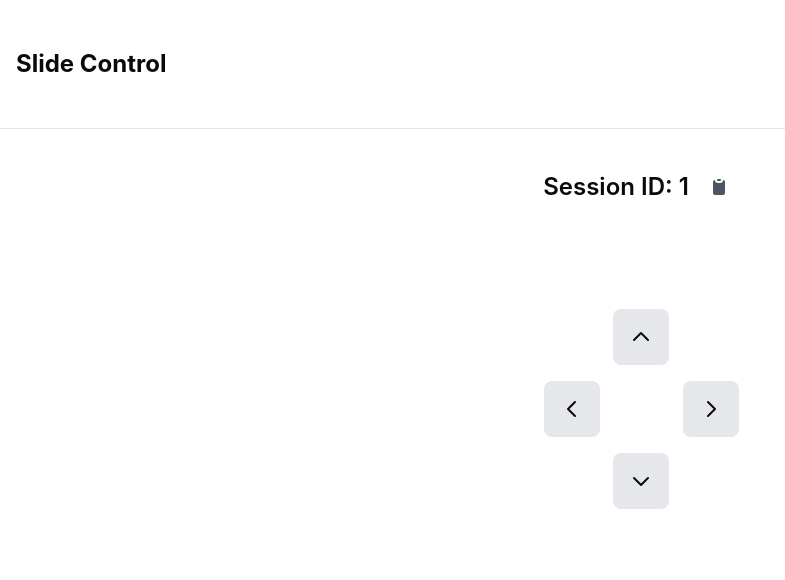
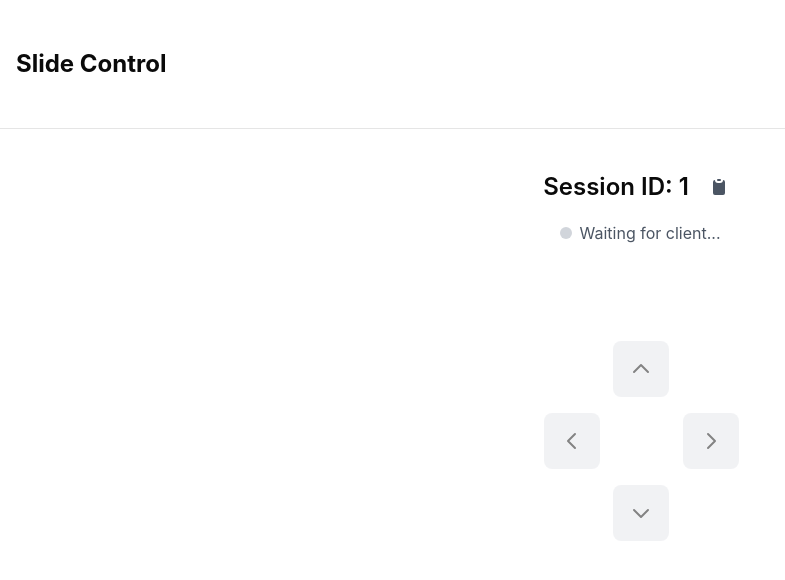
Before and after one commit to prathamesh-dukare/slides-controll, a React (Vite) app in the folder client/: page /room/1 in a window 1280 px wide. Shown: the top 580 px of the page, without its empty margins (0-785 px from the left). Built offline with nearby package versions, Linux system fonts and the light colour scheme; no server answers.

Commit message:
feat : add some microinteractions on connection page

```diff
--- a/client/src/context/SocketContext.tsx
+++ b/client/src/context/SocketContext.tsx
@@ -5,10 +5,11 @@ import { SendCommand } from "../providers/SocketProvider";
 interface SocketContextType {
   socket: Socket | null;
   roomId: string;
-  connectionStatus: string;
+  connectionMessage: string;
   createRoom: () => Promise<string | undefined>;
   connectToRoom: (roomId: string, type: "host") => (() => void) | undefined;
   sendCommand: (command: SendCommand) => void;
+  areBothConnected: boolean;
 }
 
 const SocketContext = createContext<SocketContextType | undefined>(undefined);
--- a/client/src/pages/Room.tsx
+++ b/client/src/pages/Room.tsx
@@ -8,8 +8,14 @@ import { SendCommand } from "../providers/SocketProvider";
 export default function Room() {
   const { roomId } = useParams();
   const navigate = useNavigate();
-  const { createRoom, connectToRoom, connectionStatus, socket, sendCommand } =
-    useSocket();
+  const {
+    createRoom,
+    connectToRoom,
+    connectionMessage,
+    socket,
+    sendCommand,
+    areBothConnected,
+  } = useSocket();
 
   // const [controllerType, setControllerType] = useState(
   //   controllerTypes[0].value
@@ -91,11 +97,14 @@ export default function Room() {
       <div className="flex flex-col gap-12 items-center">
         <div className="flex items-center gap-2">
           <div className="flex flex-col items-center gap-0">
-            <div className="flex items-center gap-3 rounded-md px-4 py-2">
-              <h2 className="text-2xl font-semibold">Session ID: {roomId}</h2>
+            <div className="flex flex-wrap items-center gap-3 rounded-md px-4 py-2">
+              <h2 className="text-xl sm:text-2xl font-semibold break-all">
+                Session ID: {roomId}
+              </h2>
+              {connectionMessage !== "Error: Session does not exist" && (
                 <button
                   onClick={copyRoomId}
-                className="p-2 hover:bg-gray-100 rounded-md transition-colors"
+                  className="p-2 hover:bg-gray-100 rounded-md transition-colors shrink-0"
                   title="Copy room ID"
                 >
                   {copied ? (
@@ -123,8 +132,25 @@ export default function Room() {
                     </svg>
                   )}
                 </button>
+              )}
             </div>
-            <p className="text-gray-600 mt-2">{connectionStatus}</p>
+
+            <div className="flex flex-col items-center gap-2 mt-2 ">
+              {connectionMessage !== "Error: Session does not exist" && (
+                <div className="flex items-center gap-2">
+                  <div
+                    className={`w-3 h-3 rounded-full ${
+                      areBothConnected ? "bg-green-500" : "bg-gray-300"
+                    }`}
+                  />
+                  <p className="text-gray-600">
+                    {areBothConnected ? "Connected" : "Waiting for client..."}
+                  </p>
+                </div>
+              )}
+
+              <p className="text-gray-600">{connectionMessage}</p>
+            </div>
           </div>
         </div>
 
@@ -139,7 +165,12 @@ export default function Room() {
             <div className="col-start-2">
               <button
                 onClick={() => sendCommand(SendCommand.UP)}
-                className="w-14 h-14 bg-gray-200 hover:bg-gray-300 rounded-lg flex items-center justify-center"
+                disabled={!areBothConnected}
+                className={`w-14 h-14 bg-gray-200 rounded-lg flex items-center justify-center transform active:scale-90 transition-transform ${
+                  areBothConnected
+                    ? "hover:bg-gray-300"
+                    : "opacity-50 cursor-not-allowed"
+                }`}
               >
                 <svg
                   xmlns="http://www.w3.org/2000/svg"
@@ -161,7 +192,12 @@ export default function Room() {
             <div className="col-start-1 row-start-2">
               <button
                 onClick={() => sendCommand(SendCommand.LEFT)}
-                className="w-14 h-14 bg-gray-200 hover:bg-gray-300 rounded-lg flex items-center justify-center"
+                disabled={!areBothConnected}
+                className={`w-14 h-14 bg-gray-200 rounded-lg flex items-center justify-center transform active:scale-90 transition-transform ${
+                  areBothConnected
+                    ? "hover:bg-gray-300"
+                    : "opacity-50 cursor-not-allowed"
+                }`}
               >
                 <svg
                   xmlns="http://www.w3.org/2000/svg"
@@ -183,7 +219,12 @@ export default function Room() {
             <div className="col-start-3 row-start-2">
               <button
                 onClick={() => sendCommand(SendCommand.RIGHT)}
-                className="w-14 h-14 bg-gray-200 hover:bg-gray-300 rounded-lg flex items-center justify-center"
+                disabled={!areBothConnected}
+                className={`w-14 h-14 bg-gray-200 rounded-lg flex items-center justify-center transform active:scale-90 transition-transform ${
+                  areBothConnected
+                    ? "hover:bg-gray-300"
+                    : "opacity-50 cursor-not-allowed"
+                }`}
               >
                 <svg
                   xmlns="http://www.w3.org/2000/svg"
@@ -205,7 +246,12 @@ export default function Room() {
             <div className="col-start-2 row-start-3">
               <button
                 onClick={() => sendCommand(SendCommand.DOWN)}
-                className="w-14 h-14 bg-gray-200 hover:bg-gray-300 rounded-lg flex items-center justify-center"
+                disabled={!areBothConnected}
+                className={`w-14 h-14 bg-gray-200 rounded-lg flex items-center justify-center transform active:scale-90 transition-transform ${
+                  areBothConnected
+                    ? "hover:bg-gray-300"
+                    : "opacity-50 cursor-not-allowed"
+                }`}
               >
                 <svg
                   xmlns="http://www.w3.org/2000/svg"
--- a/client/src/providers/SocketProvider.tsx
+++ b/client/src/providers/SocketProvider.tsx
@@ -19,7 +19,8 @@ export enum SendCommand {
 export function SocketProvider({ children }: SocketProviderProps) {
   const [socket, setSocket] = useState<Socket | null>(null);
   const [roomId, setRoomId] = useState("");
-  const [connectionStatus, setConnectionStatus] = useState("");
+  const [connectionMessage, setConnectionMessage] = useState("");
+  const [areBothConnected, setAreBothConnected] = useState(false);
 
   const createRoom = async (): Promise<string | undefined> => {
     try {
@@ -51,20 +52,28 @@ export function SocketProvider({ children }: SocketProviderProps) {
         [
           "room-joined",
           (data: any) => {
-            setConnectionStatus(`Joined as ${data.role}`);
+            setConnectionMessage(`Joined as ${data.role}`);
           },
         ],
         [
           "client-connected",
           () => {
-            setConnectionStatus("Client connected to the room");
+            setConnectionMessage("Client connected to the room");
+            setAreBothConnected(true);
+          },
+        ],
+        [
+          "client-disconnected",
+          () => {
+            setConnectionMessage("Client disconnected from the room");
+            setAreBothConnected(false);
           },
         ],
         [
           "room-error",
           (error: any) => {
-            console.error("Room error:", error);
-            setConnectionStatus(`Error: ${error}`);
+            console.error("Session error:", error);
+            setConnectionMessage(`Error: ${error}`);
           },
         ],
       ] as const;
@@ -98,10 +107,11 @@ export function SocketProvider({ children }: SocketProviderProps) {
   const socketValue = {
     socket,
     roomId,
-    connectionStatus,
+    connectionMessage,
     createRoom,
     connectToRoom,
     sendCommand,
+    areBothConnected,
   };
 
   return (
```
Also changed, not shown: 1 other file (tests, documents, lock files or other folders). Lines whose indentation alone changed are shown as unchanged.
